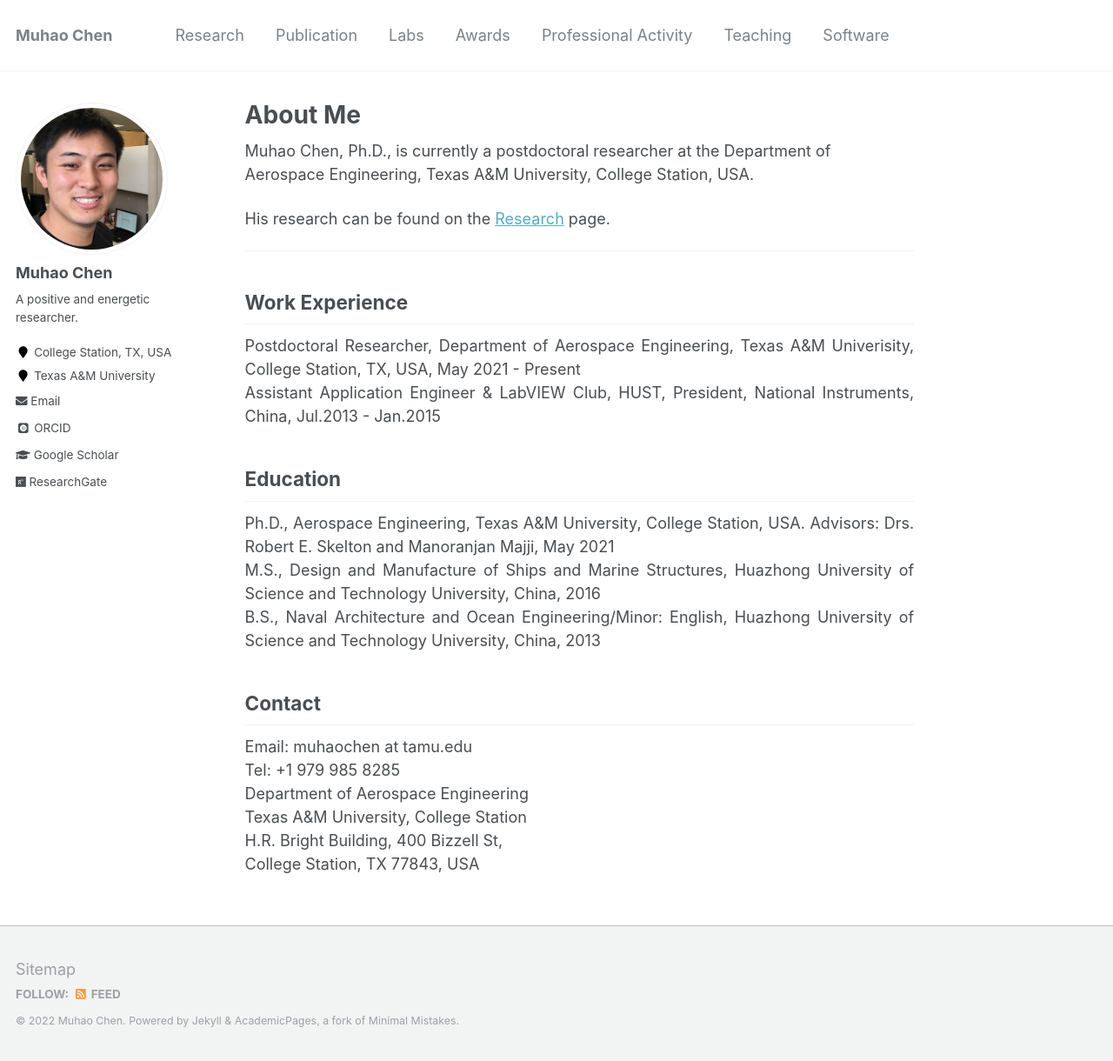
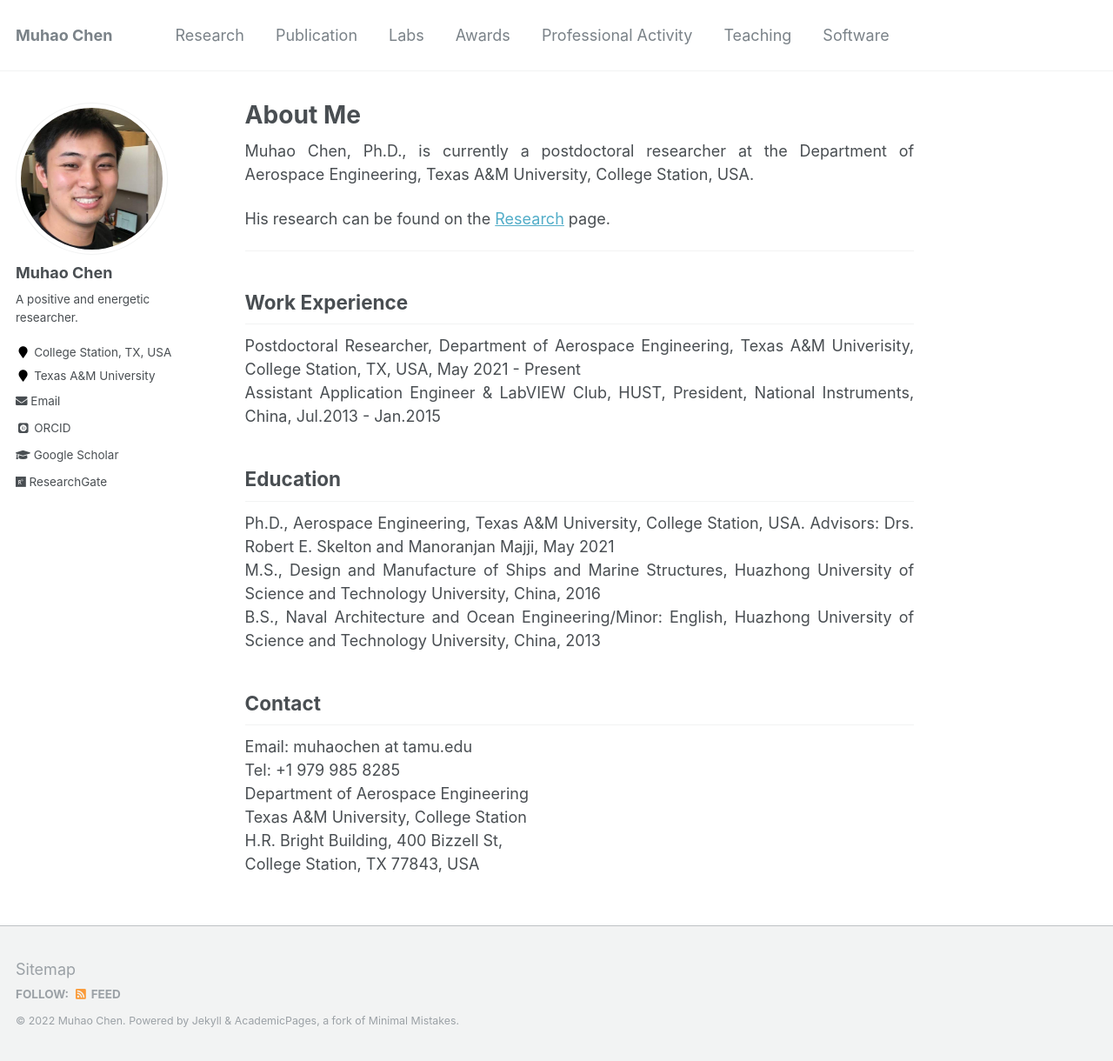
Before and after one commit to Muhao-Chen/muhao-chen.github.io, a Jekyll site: the page built from _pages/about.md, in a window 1280 px wide and 1220 px high. Shown: the whole window at 87% size. Built offline with Jekyll 4.4.1, drawn with Linux system fonts in a browser that asks for light colours; some web fonts are replaced.

Commit message:
Update about.md

```diff
--- a/_pages/about.md
+++ b/_pages/about.md
@@ -8,6 +8,9 @@ redirect_from:
   - /about.html
 toc: true
 ---
+
+<div style="text-align: justify;" markdown="1">
+
 
 <!--<div style="text-align: justify">  </div> -->
 Muhao Chen, Ph.D., is currently a postdoctoral researcher at the Department of Aerospace Engineering, Texas A&M University, College Station, USA.
```
